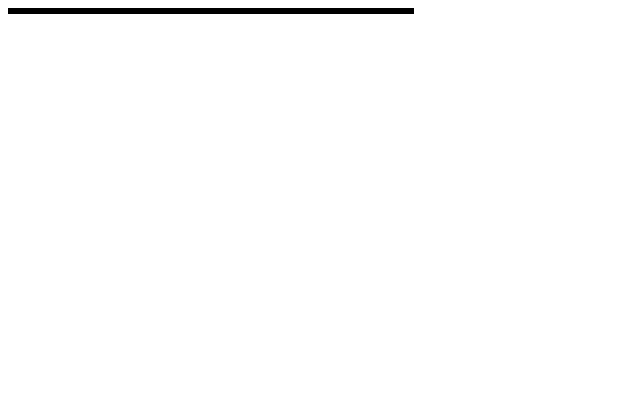
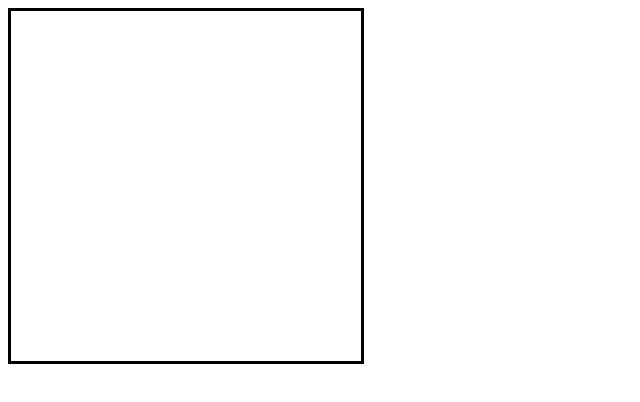
Before and after one commit to paulgriego/EtchASketch, a plain HTML site: page index.html in a window 1280 px wide. Shown: the whole page, without its empty margins (0-640 px from the left). Drawn offline with Linux system fonts and the light colour scheme.

Commit message:
updated js fct to add even amount of squares based on width of container

```diff
--- a/etchasketch.js
+++ b/etchasketch.js
@@ -1,12 +1,13 @@
-function createDiv (numberGrid)
-  {
-  while(i<(numberGrid*numberGrid)) {
-  i++;
-  const newDiv = document.createElement("div");
-  newDiv.className="grid";
-  document.getElementById("container").appendChild(newDiv);
+function generateGrid (square) {
+  var container = document.createElement("div");
+  container.className="container";
+  document.body.appendChild(container);
+  var grid = square *square;
+  for (i=0; i<grid; i++) {
+    var squareGrid =document.createElement("div");
+    squareGrid.className = "squaregrid";
+    squareGrid.style.width = ((350)/(square)) + "px";
+    container.appendChild(squareGrid);
   }
 }
-let numberGrid=0;
-let i=0;
-createDiv(16);
+generateGrid(20);
--- a/index.html
+++ b/index.html
@@ -11,8 +11,5 @@
 
 </head>
 <body>
-<div id="container">
-</div>
-
 </body>
 </html>
--- a/stylesheet.css
+++ b/stylesheet.css
@@ -1,17 +1,8 @@
-
-
-#container {
-
+.container {
+  width: 350px;
+  height: 350px;
+  border-style: solid;
+  position: relative;
   display: flex;
   flex-wrap: wrap;
-  flex: 1 1 auto
-  border: 1px;
-  width: 400px;
-  height: fit-content;
-  border-color: black;
-  border-style: solid;
-  padding: 0px 0px 0px 0px;
-
-
-
 }
```
